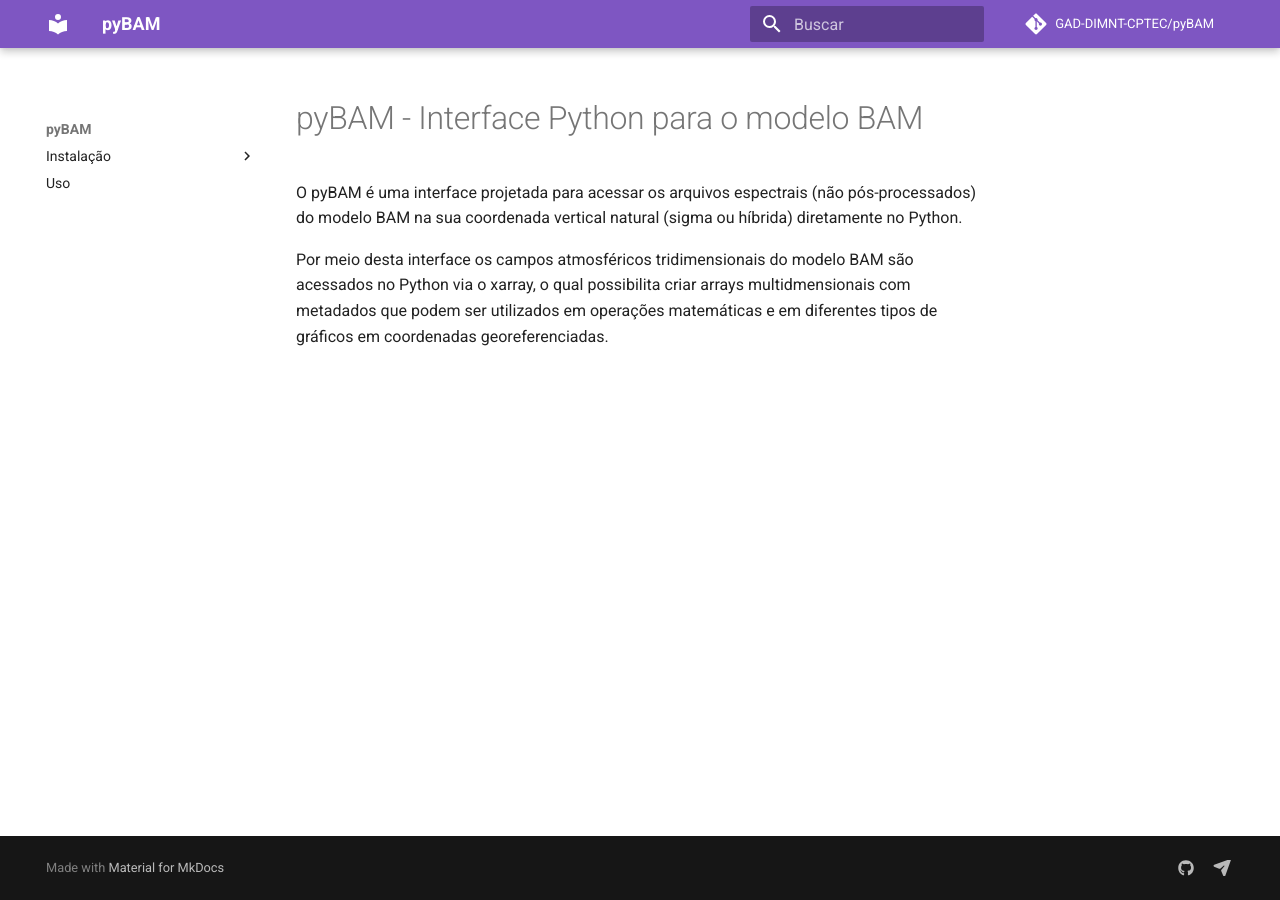
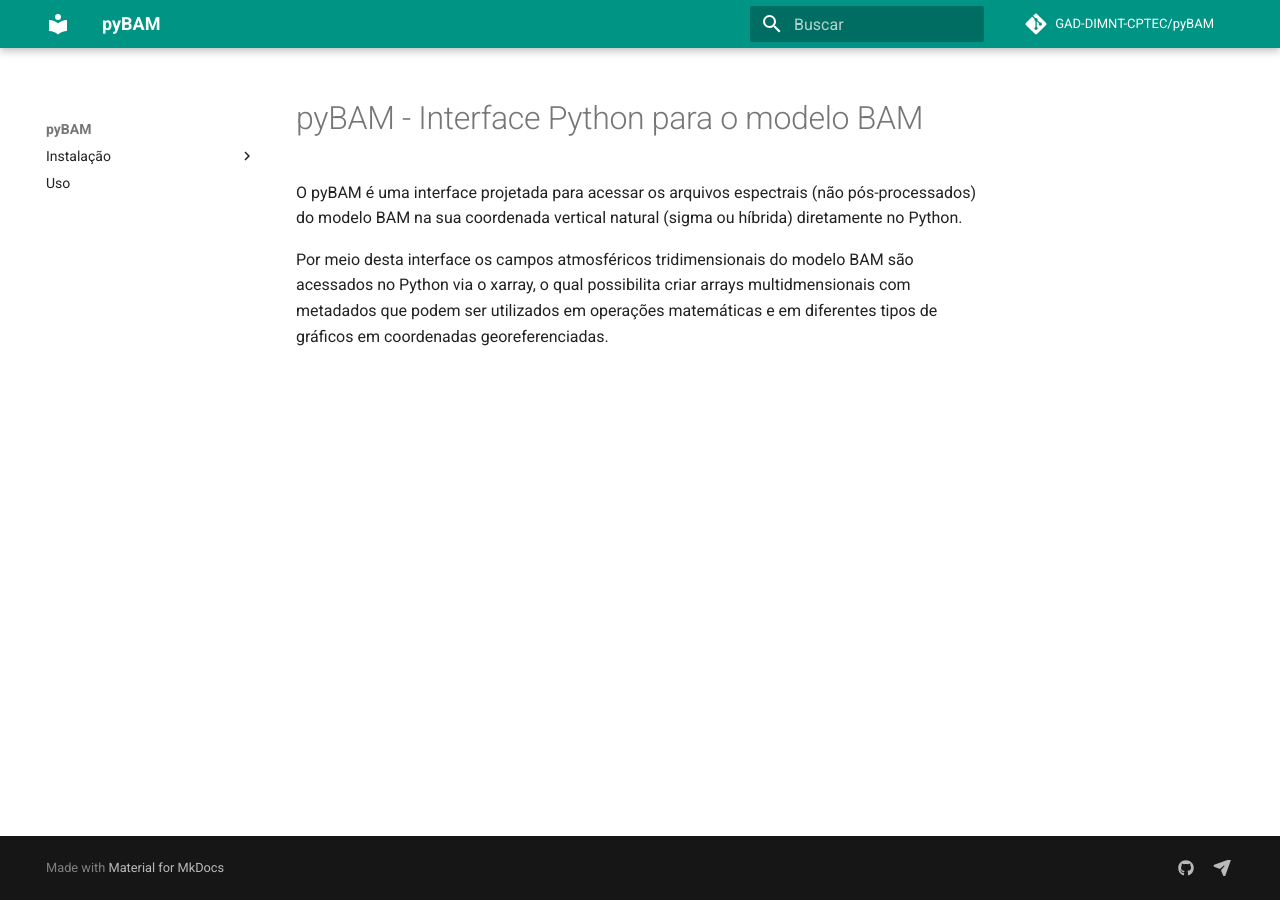
Before and after one commit to GAD-DIMNT-CPTEC/pyBAM, an MkDocs documentation site: the page built from docs/index.md, in a window 1280 px wide. Built offline with MkDocs 1.6.1 and Material for MkDocs 9.7.7, drawn with Linux system fonts in a browser that asks for light colours; comment, search, counter and statistics services are not loaded.

Commit message:
Alterando a cor

```diff
--- a/mkdocs.yml
+++ b/mkdocs.yml
@@ -20,8 +20,8 @@ theme:
   name: material
   language: pt-BR
   palette:
-    primary: deep purple
-    accent: deep purple
+    primary: teal
+    accent: teal
   features:
     - content.tabs.link
 #    - navigation.instant
```
